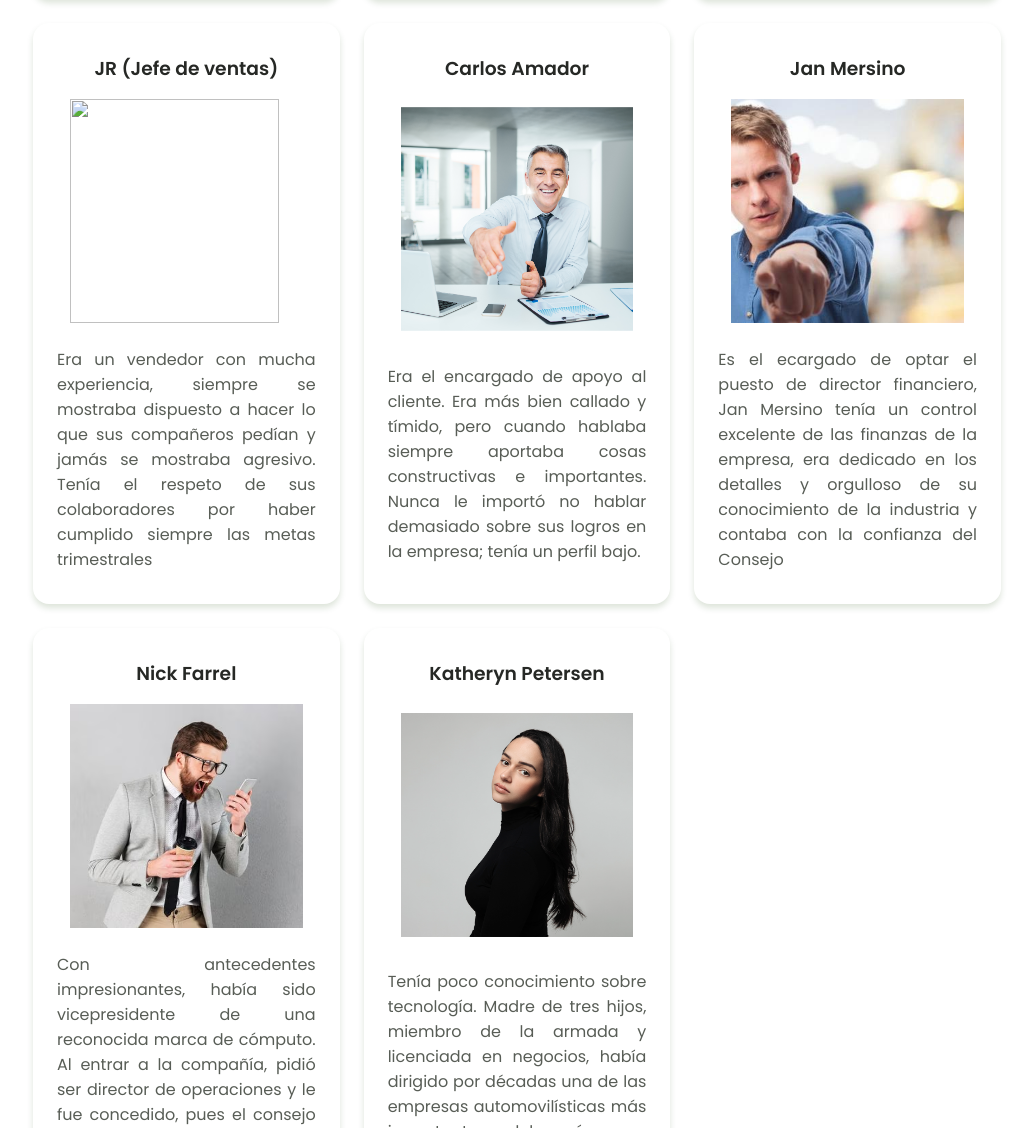
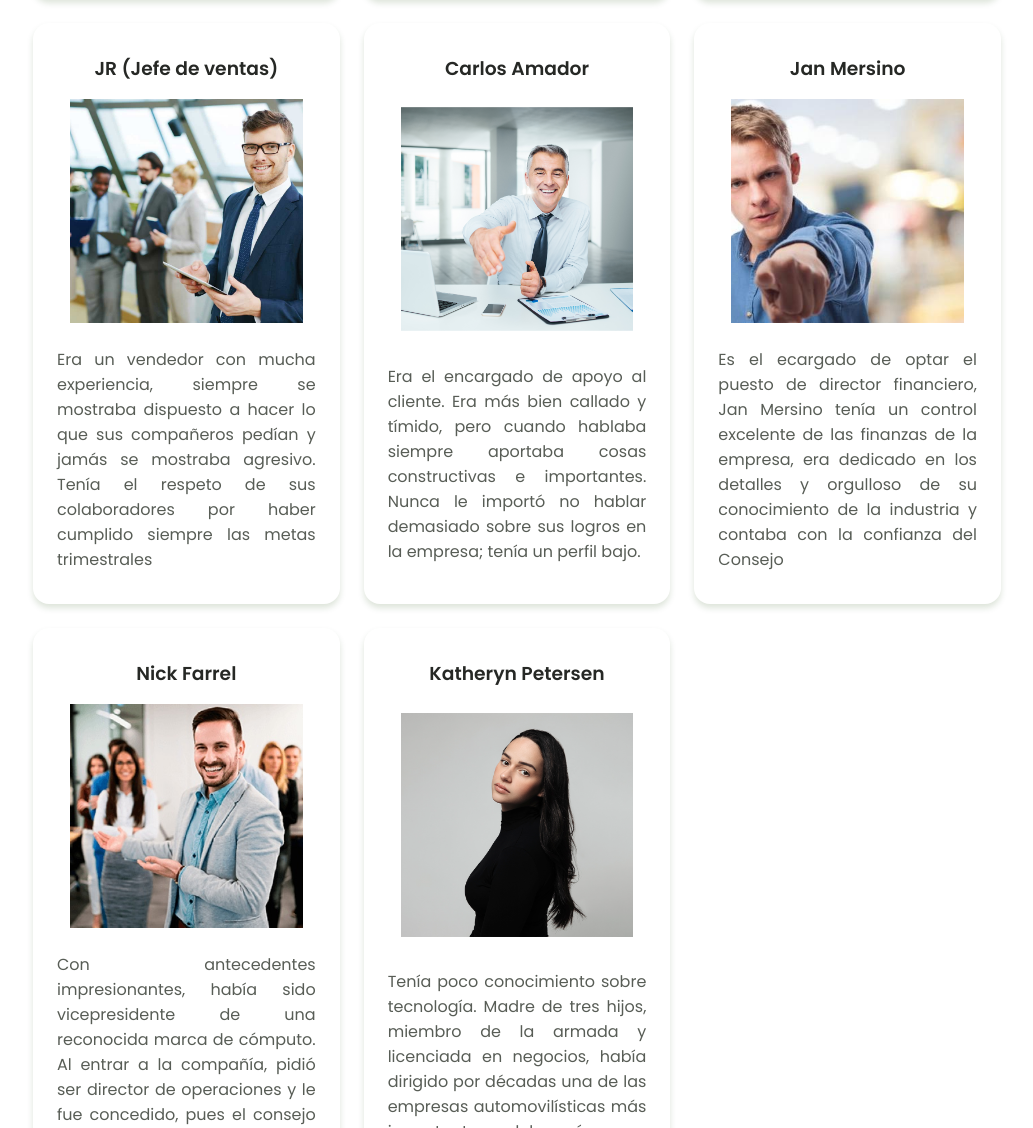
Before and after one commit to LuisFernando72/BlogAnalisis2, a plain HTML site: page index.html in a window 1280 px wide. Shown: the part 2450-3578 px from the top of the page, without its empty margins (123-1156 px from the left). Drawn offline with nearby package versions, Linux system fonts and the light colour scheme.

Commit message:
correccionimg

```diff
--- a/index.html
+++ b/index.html
@@ -182,7 +182,7 @@
           </div>
           <div class="personajes__data">
             <h3 class="personajes__subtitle">JR (Jefe de ventas)</h3>
-            <img src="img/jr.avif" alt="" />
+            <img src="img/dos.jpg" alt="" />
             <p class="personajes__description">
               Era un vendedor con mucha experiencia, siempre se mostraba
               dispuesto a hacer lo que sus compañeros pedían y jamás se mostraba
@@ -212,7 +212,7 @@
           </div>
           <div class="personajes__data">
             <h3 class="personajes__subtitle">Nick Farrel</h3>
-            <img src="img/nick.avif" alt="" />
+            <img src="img/tres.jpg" alt="" />
             <p class="personajes__description">
               Con antecedentes impresionantes, había sido vicepresidente de una
               reconocida marca de cómputo. Al entrar a la compañía, pidió ser
```
Also changed, not shown: img/dos.jpg (added), img/tres.jpg (added).
